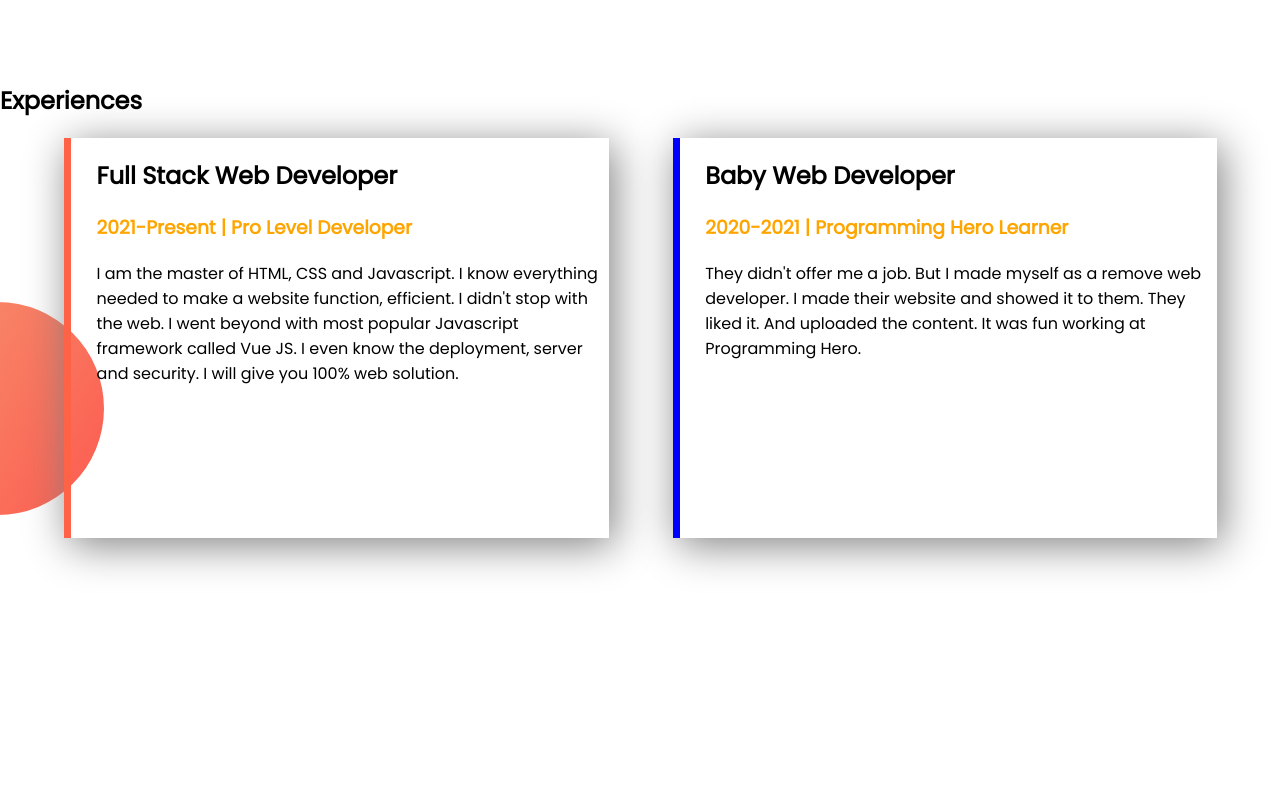
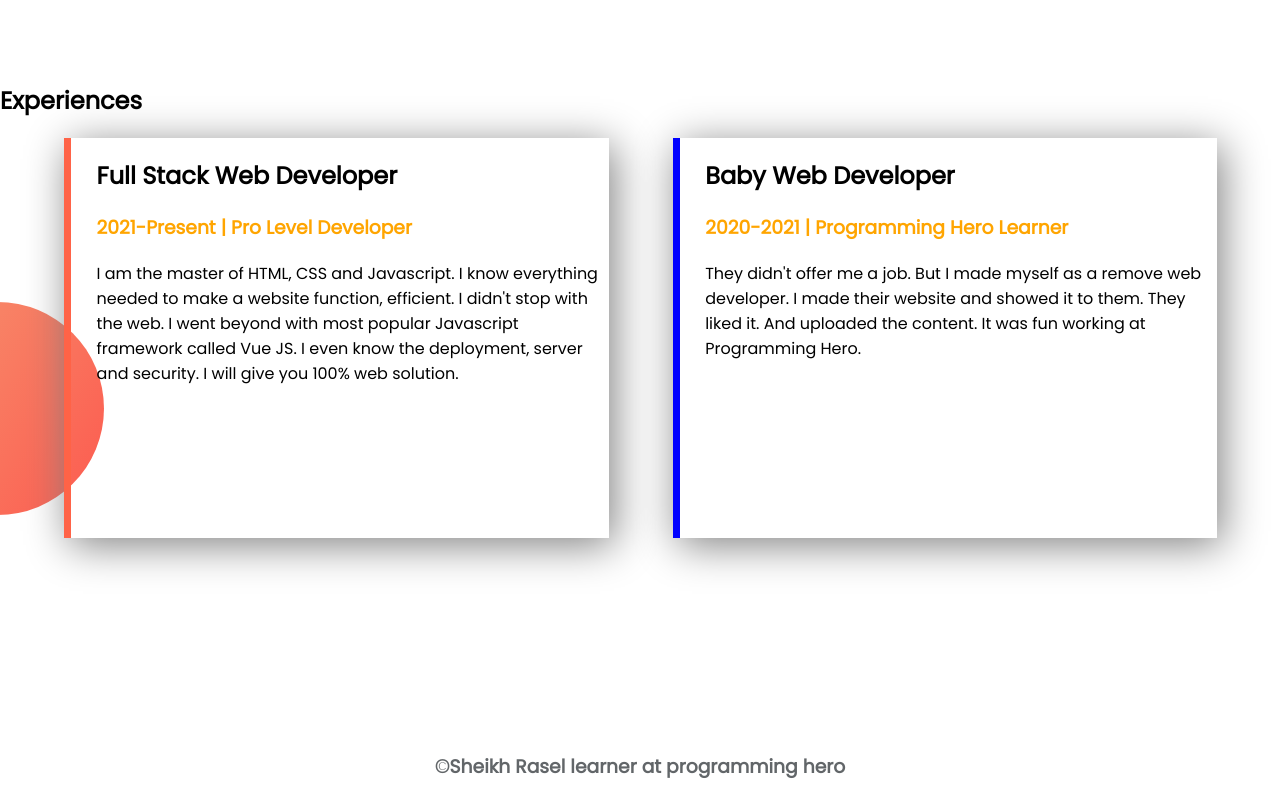
Before and after one commit to Rasel91/my-first-portfliosite, a plain HTML site: page index.html in a window 1280 px wide. Shown: the part 1102-1902 px from the top of the page. Before the commit the page ends 1835 px from the top, so only its background shows below. Drawn offline with Linux system fonts and the light colour scheme.

Commit message:
footer add

```diff
--- a/index.html
+++ b/index.html
@@ -57,4 +57,7 @@
         </section>
 
 </body>
+<footer>
+    <h3>&copy;Sheikh Rasel learner at programming hero</h3>
+</footer>
 </html>
--- a/style.css
+++ b/style.css
@@ -66,3 +66,7 @@ h1{
     border-image: linear-gradient(blue 100%, cyan 100%);
     border-image-slice: 1;
 }
+footer h3{
+    text-align: center;
+    color: rgb(98, 102, 105);
+}
```
